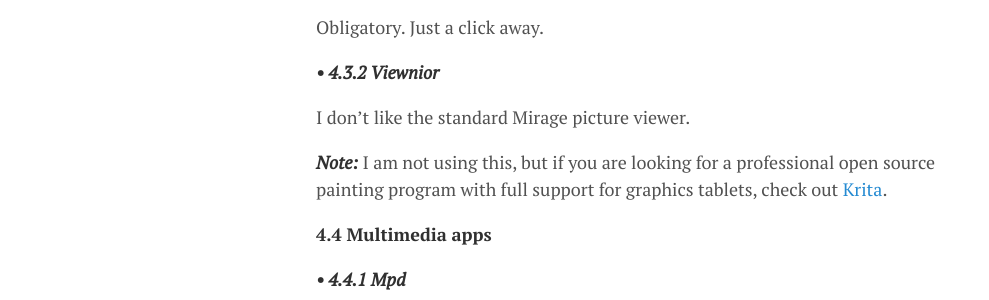
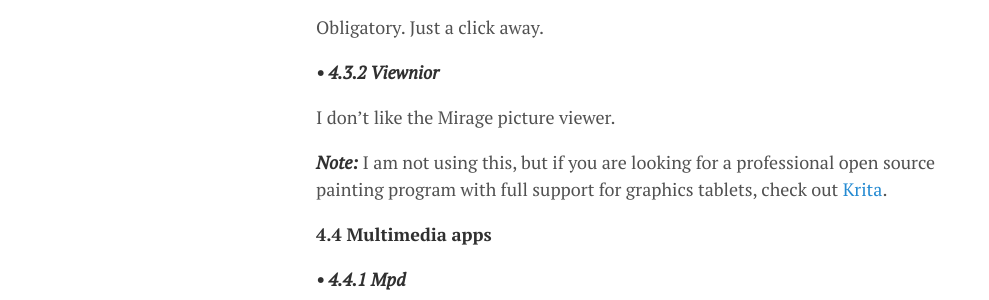
Before and after one commit to lgeurts/lgeurts.github.io, a Jekyll site: the page built from _posts/2017-07-11-bunsenlabs-linux-setup-notes-for dell-inspiron-6000.md, in a window 1280 px wide and 900 px high, scrolled down 4144 px. Shown: the part 155-455 px from the top of the window, without its empty margins (0-989 px from the left). Built offline with Jekyll 4.4.1, drawn with Linux system fonts in a browser that asks for light colours; nearby versions of some CDN libraries; comment, search, counter and statistics services are not loaded; some of the changed text lies outside the part shown.

Commit message:
Update sub-section 4.1.1 #80

```diff
--- a/_posts/2017-07-11-bunsenlabs-linux-setup-notes-for dell-inspiron-6000.md
+++ b/_posts/2017-07-11-bunsenlabs-linux-setup-notes-for dell-inspiron-6000.md
@@ -77,7 +77,7 @@
 
 ***Note:*** The plugins I'm presently using:
 
-[Privacy Badger](https://www.eff.org/privacybadger), [HTTPS Everywhere](https://www.eff.org/https-everywhere), [Self-Destructing Cookies](https://addons.mozilla.org/en-US/firefox/addon/self-destructing-cookies/), [Stylish](https://addons.mozilla.org/en-US/firefox/addon/stylish/), [Ghostery](https://addons.mozilla.org/en-US/firefox/addon/ghostery/) & [Duck DuckGo Plus](https://addons.mozilla.org/en-US/firefox/addon/duckduckgo-for-firefox/).
+[Privacy Badger](https://www.eff.org/privacybadger), [HTTPS Everywhere](https://www.eff.org/https-everywhere), [Self-Destructing Cookies](https://addons.mozilla.org/en-US/firefox/addon/self-destructing-cookies/), [Ghostery](https://addons.mozilla.org/en-US/firefox/addon/ghostery/), [Duck DuckGo Plus](https://addons.mozilla.org/en-US/firefox/addon/duckduckgo-for-firefox/), [Stylish](https://addons.mozilla.org/en-US/firefox/addon/stylish/).
 
 **4.2 Office**
 
@@ -114,7 +114,7 @@
 
 ***• 4.3.2 Viewnior***
 
-I don't like the standard Mirage picture viewer.
+I don't like the Mirage picture viewer.
 
 ***Note:*** I am not using this, but if you are looking for a professional open source painting program with full support for graphics tablets, check out [Krita](https://krita.org/en/).
 
```
Also changed, not shown: other parts of _posts/2017-07-11-bunsenlabs-linux-setup-notes-for dell-inspiron-6000.md (+1 -1 lines).
